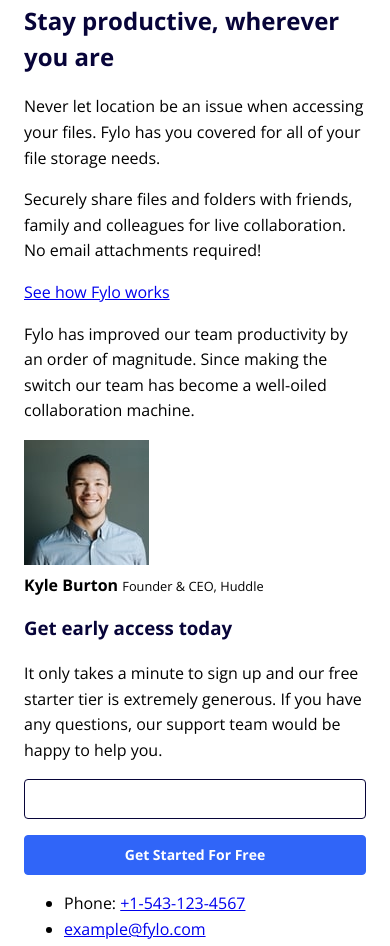
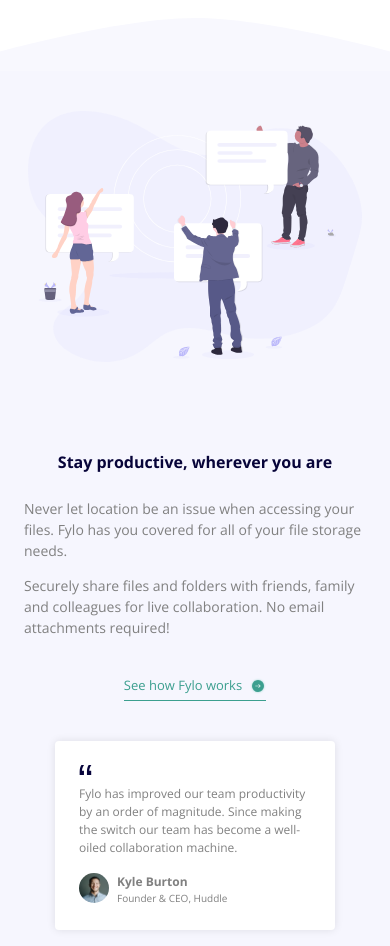
Before and after one commit to byronbyron/fylo-landing-page-with-two-column-layout, a plain HTML site: page index.html in a window 390 px wide. Shown: the part 839-1785 px from the top of the page. Drawn offline with nearby package versions, Linux system fonts and the light colour scheme.

Commit message:
Add styles for tesimonials section on mobile

```diff
--- a/index.html
+++ b/index.html
@@ -28,15 +28,15 @@
   </header>
 
   <main>
-    <section class="hero">
+    <section class="section">
       <div class="container">
         <div class="row">
           <div class="col">
-            <img src="images/illustration-1.svg" alt="" class="hero-image">
+            <img src="images/illustration-1.svg" alt="" class="image">
           </div>
 
           <div class="col">
-            <div class="hero-body">
+            <div class="hero-body prose">
               <h1 class="hero-title">All your files in one secure location, accessible anywhere.</h1>
 
               <p class="hero-text">Fylo stores your most important files in one secure location. Access them wherever you need, share and collaborate with friends, family, and co-workers.</p>
@@ -47,7 +47,7 @@
                   <input type="text" class="form-control" id="HeroEmail" placeholder="Enter your email...">
                 </div>
 
-                <button class="btn btn-primary">Get Started</button>
+                <button class="btn">Get Started</button>
               </form>
             </div>
           </div>
@@ -55,20 +55,32 @@
       </div>
     </section>
 
-    <section>
+    <section class="section bg-light">
       <div class="container">
-        <h2>Stay productive, wherever you are</h2>
+        <div class="row">
+          <div class="col">
+            <img src="images/illustration-2.svg" alt="" class="image">
+          </div>
+
+          <div class="col">
+            <div class="prose">
+              <h2 class="sub-title">Stay productive, wherever you are</h2>
 
               <p>Never let location be an issue when accessing your files. Fylo has you covered for all of your file storage needs.</p>
 
               <p>Securely share files and folders with friends, family and colleagues for live collaboration. No email attachments required!</p>
 
-        <p><a href="#">See how Fylo works</a></p>
+              <p class="cta-link">
+                <a href="#">
+                  <span>See how Fylo works</span><svg width="16" height="16" xmlns="http://www.w3.org/2000/svg" xmlns:xlink="http://www.w3.org/1999/xlink"><defs><filter x="-25%" y="-25%" width="150%" height="150%" filterUnits="objectBoundingBox" id="a"><feOffset in="SourceAlpha" result="shadowOffsetOuter1"/><feGaussianBlur stdDeviation="1" in="shadowOffsetOuter1" result="shadowBlurOuter1"/><feColorMatrix values="0 0 0 0 0.239215686 0 0 0 0 0.62745098 0 0 0 0 0.560784314 0 0 0 0.793506567 0" in="shadowBlurOuter1"/></filter><circle id="b" cx="6" cy="6" r="6"/></defs><g fill="none" fill-rule="evenodd"><g transform="translate(2 2)"><use fill="#000" filter="url(#a)" xlink:href="#b"/><use fill="currentColor" xlink:href="#b"/></g><path d="m8.582 6-.363.35 1.452 1.4H5.333v.5h4.338L8.22 9.65l.363.35 2.074-2z" fill="#FFF"/></g></svg>
+                </a>
+              </p>
+            </div>
 
             <div class="testimonial">
-          <p>Fylo has improved our team productivity by an order of magnitude. Since making the switch our team has become a well-oiled collaboration machine.</p>
+              <p class="testimonial-text">Fylo has improved our team productivity by an order of magnitude. Since making the switch our team has become a well-oiled collaboration machine.</p>
 
-          <div>
+              <div class="testimonial-author">
                 <img src="images/avatar-testimonial.jpg" alt="Kyle">
                 <p>
                   <strong>Kyle Burton</strong>
@@ -77,9 +89,11 @@
               </div>
             </div>
           </div>
+        </div>
+      </div>
     </section>
 
-    <section>
+    <section class="section bg-dark">
       <div class="container">
         <h3>Get early access today</h3>
 
--- a/style.css
+++ b/style.css
@@ -8,11 +8,13 @@
     --bright-blue: hsl(224, 93%, 58%);
     --bright-blue-light: hsl(224, 93%, 75%);
     --moderate-cyan: hsl(170, 45%, 43%);
+    --moderate-cyan-light: hsl(170, 65%, 63%);
 
     --light-grayish-blue: hsl(240, 75%, 98%);
     --light-gray: hsl(0, 0%, 75%);
     --white: hsl(0, 0%, 100%);
     --black: hsl(0, 0%, 0%);
+    --text: hsl(0, 0%, 50%);
 }
 
 *,
@@ -25,6 +27,7 @@
     font-family: 'Open Sans', sans-serif;
     font-size: 1rem;
     line-height: 1.6;
+    color: var(--text);
 }
 
 h1, h2, h3 {
@@ -36,11 +39,9 @@
 }
 
 p {
+    font-size: 0.875rem;
+    line-height: 1.5;
     margin-top: 0;
-}
-
-.header {
-
 }
 
 .nav {
@@ -79,7 +80,7 @@
     font-size: 0.75rem;
     display: inline-block;
     padding: 1rem 0.75rem;
-    color: hsl(0, 0%, 20%);
+    color: var(--text);
     text-decoration: none;
     transition: transform 0.15s;
 }
@@ -96,12 +97,7 @@
     padding-right: 1.5rem;
 }
 
-.hero {
-    padding-top: 4.75rem;
-    padding-bottom: 4.75rem;
-}
-
-.hero-image {
+.image {
     display: block;
     width: 100%;
     height: auto;
@@ -119,10 +115,9 @@
 }
 
 .hero-text {
-    font-size: 0.875rem;
-    line-height: 1.5;
     max-width: 90%;
     margin: 0 auto 2rem;
+    color: var(--very-dark-blue);
 }
 
 .hero-form {
@@ -150,7 +145,7 @@
     -moz-appearance: none;
     appearance: none;
     border-radius: 0.25rem;
-    transition: border-color .15s ease-in-out, box-shadow .15s ease-in-out;
+    transition: border-color .15s;
 }
 
 .btn {
@@ -171,13 +166,132 @@
     border: 1px solid var(--bright-blue);
     padding: 0.75rem;
     border-radius: 0.25rem;
-    transition: color .15s ease-in-out, background-color .15s ease-in-out, border-color .15s ease-in-out, box-shadow .15s ease-in-out;
+    transition: background-color .15s, border-color .15s;
 }
 
 .btn:hover,
 .btn:focus {
     background-color: var(--bright-blue-light);
     border-color: var(--bright-blue-light);
+}
+
+.cta-link {
+    text-align: center;
+}
+
+.cta-link a {
+    font-size: 13px;
+    display: inline-block;
+    margin: 1rem;
+    padding: 0.5rem 1.5rem 0.25rem 0;
+    color: var(--moderate-cyan);
+    text-decoration: none;
+    border-bottom: 1px solid var(--moderate-cyan);
+    position: relative;
+    transition: color .15s, border-color .15s;
+}
+
+.cta-link a:hover,
+.cta-link a:focus {
+    color: var(--moderate-cyan-light);
+    border-bottom-color: var(--moderate-cyan-light);
+}
+
+.cta-link svg {
+    display: inline-block;
+    width: 1rem;
+    height: 1rem;
+    position: absolute;
+    bottom: 6px;
+    right: 0px;
+}
+
+.testimonial {
+    background-color: var(--white);
+    max-width: 280px;
+    margin: 1.5rem auto;
+    padding: 1.5rem;
+    box-shadow: 0 0 0.5rem hsl(0deg 0% 0% / 10%);
+    border-radius: 0.25rem;
+}
+
+.testimonial-text {
+    font-size: 0.75rem;
+    margin-bottom: 1rem;
+}
+
+.testimonial-text::before {
+    content: '';
+    display: block;
+    width: 13px;
+    height: 12px;
+    background: url('images/icon-quotes.svg') no-repeat center;
+    background-size: 13px 12px;
+    margin-bottom: 0.5rem;
+}
+
+.testimonial-author {
+    display: flex;
+}
+
+.testimonial-author img {
+    width: 30px;
+    height: 30px;
+    border-radius: 30px;
+    margin-right: 0.5rem;
+}
+
+.testimonial-author p {
+    margin-bottom: 0;
+}
+
+.testimonial-author strong {
+    font-size: 12px;
+    display: block;
+}
+
+.testimonial-author small {
+    font-size: 10px;
+    display: block;
+}
+
+.section {
+    padding-top: 4.75rem;
+    padding-bottom: 9rem;
+}
+
+.sub-title {
+    font-size: 1rem;
+    text-align: center;
+    margin-bottom: 1.5rem;
+}
+
+.bg-light {
+    background-color: var(--light-grayish-blue);
+    position: relative;
+    padding-top: 2.5rem;
+    padding-bottom: 3.5rem;
+}
+
+.bg-light .image {
+    margin-bottom: 5.5rem;
+    padding: 0 0.25rem;
+}
+
+.bg-light::before {
+    content: '';
+    display: block;
+    width: 100%;
+    padding-top: 53px;
+    background: url(images/bg-curve-mobile.svg) no-repeat center top;
+    background-size: 100% 53px;
+    position: absolute;
+    top: -53px;
+    left: 0;
+}
+
+.bg-dark {
+    background-color: var(--desaturated-blue);
 }
 
 .attribution {
@@ -188,6 +302,12 @@
 
 .attribution a {
     color: hsl(228, 45%, 44%);
+}
+
+.prose {
+    max-width: 60ch;
+    margin-left: auto;
+    margin-right: auto;
 }
 
 .sr-only {
```
Lines whose indentation alone changed are shown as unchanged.
